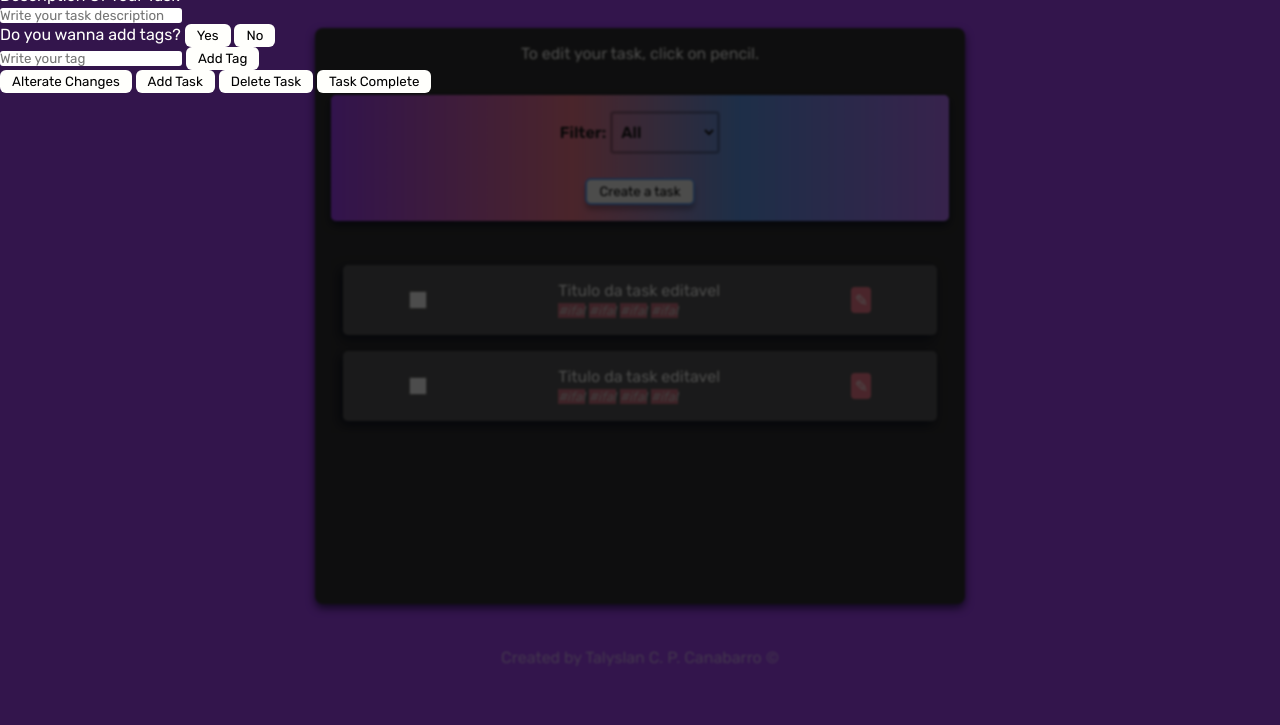
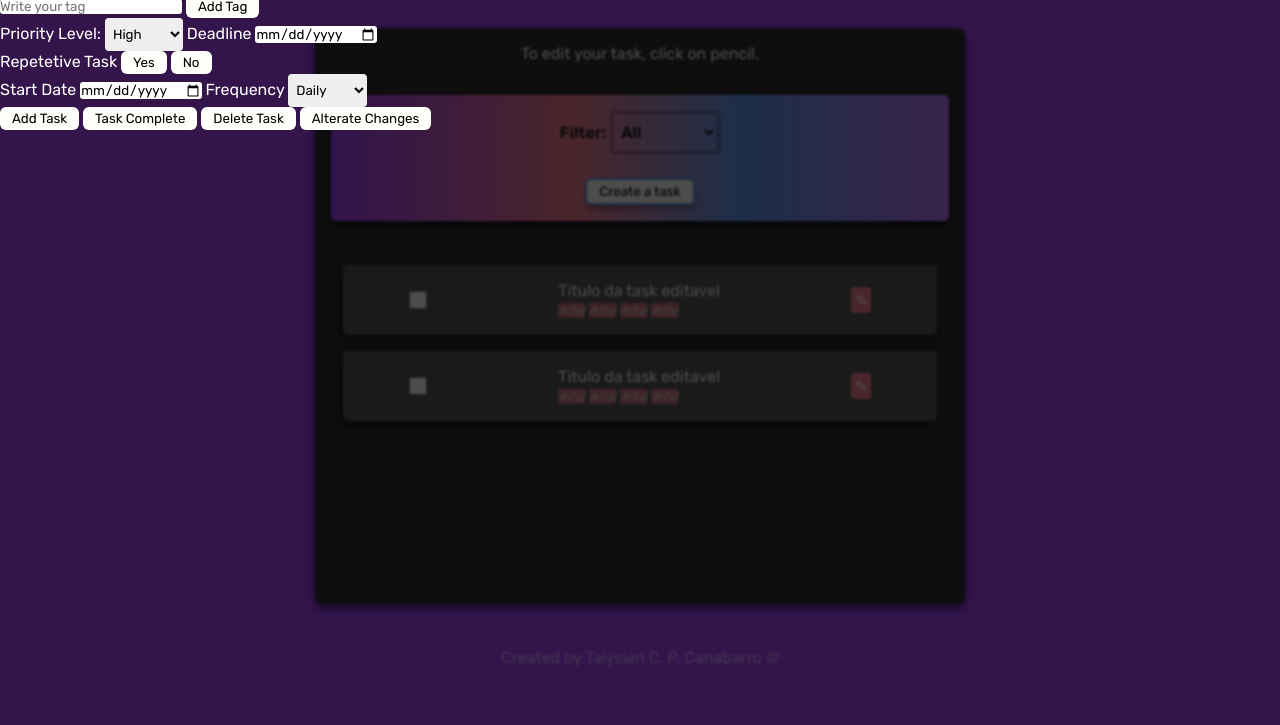
Before and after one commit to Talyslan/To-Do-List, a plain HTML site: page index.html in a window 1280 px wide. Shown: the part 75-800 px from the top of the page. Drawn offline with Linux system fonts and the light colour scheme.

Commit message:
org do html

```diff
--- a/index.html
+++ b/index.html
@@ -24,10 +24,31 @@
         <div class="config-Task">
             <h2>Create a task</h2>
 
+            <div class="optionsToTasks">
                 <label for="title">
                     <span>Title Of Your Task</span>
                     <input type="text" placeholder="Write your Title" />
                 </label>
+
+                <label for="description">
+                    <span>Description Of Your Task</span>
+                    <input type="text" placeholder="Write your task description" />
+                </label>
+
+
+
+                <div class="addTags">
+                    <div class="wannaTag">
+                        <span>Do you wanna add tags?</span>
+                        <button type="button">Yes</button>
+                        <button type="button">No</button>
+                    </div>
+
+                    <label for="tags">
+                        <input type="text" placeholder="Write your tag">
+                        <button type="button">Add Tag</button>
+                    </label>
+                </div>
 
                 <label for="priority">
                     <span>Priority Level:</span>
@@ -38,31 +59,36 @@
                     </select>
                 </label>
 
-            <br/>
-
-            <label for="description">
-                <span>Description Of Your Task</span>
-                <br/>
-                <input type="text" placeholder="Write your task description" />
+                <label for="deadline">
+                    <span>Deadline</span>
+                    <input type="date" id="deadline">
                 </label>
 
-            <br/>
-
-            <span>Do you wanna add tags?</span>
+                <div class="repetetiveTask">
+                    <span>Repetetive Task</span>
                     <button type="button">Yes</button>
                     <button type="button">No</button>
-            <br/>
-            <label for="tags">
-                <input type="text" placeholder="Write your tag">
-                <button type="button">Add Tag</button>
+                </div>
+
+                <label for="startDate">
+                    <span>Start Date</span>
+                    <input type="date" id="startDate">
                 </label>
 
-            <br/>
+                <label for="frequency">
+                    <span>Frequency</span>
+                    <select id="frequency">
+                        <option value="daily">Daily</option>
+                        <option value="weekly">Weekly</option>
+                        <option value="monthly">Monthly</option>
+                    </select>
+                </label>
+            </div>
 
-            <button type="button">Alterate Changes</button>
-            <button type="button">Add Task</button>
-            <button type="button">Delete Task</button>
-            <button type="button">Task Complete</button>
+            <button type="button" id="add">Add Task</button>
+            <button type="button" id="taskComplete">Task Complete</button>
+            <button type="button" id="deleteTask">Delete Task</button>
+            <button type="button" id="alterateTask">Alterate Changes</button>
         </div>
 
         <div class="card">
```
Lines whose indentation alone changed are shown as unchanged.
